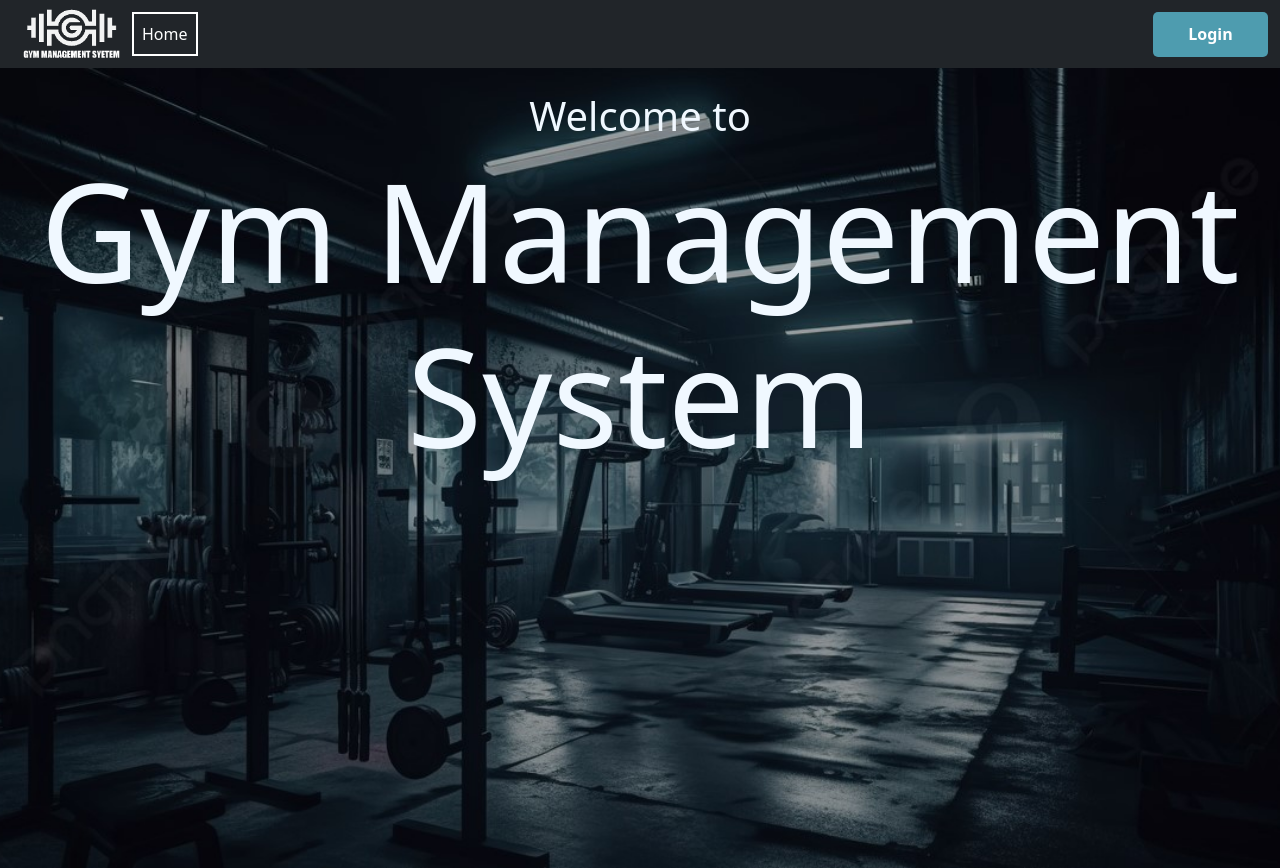
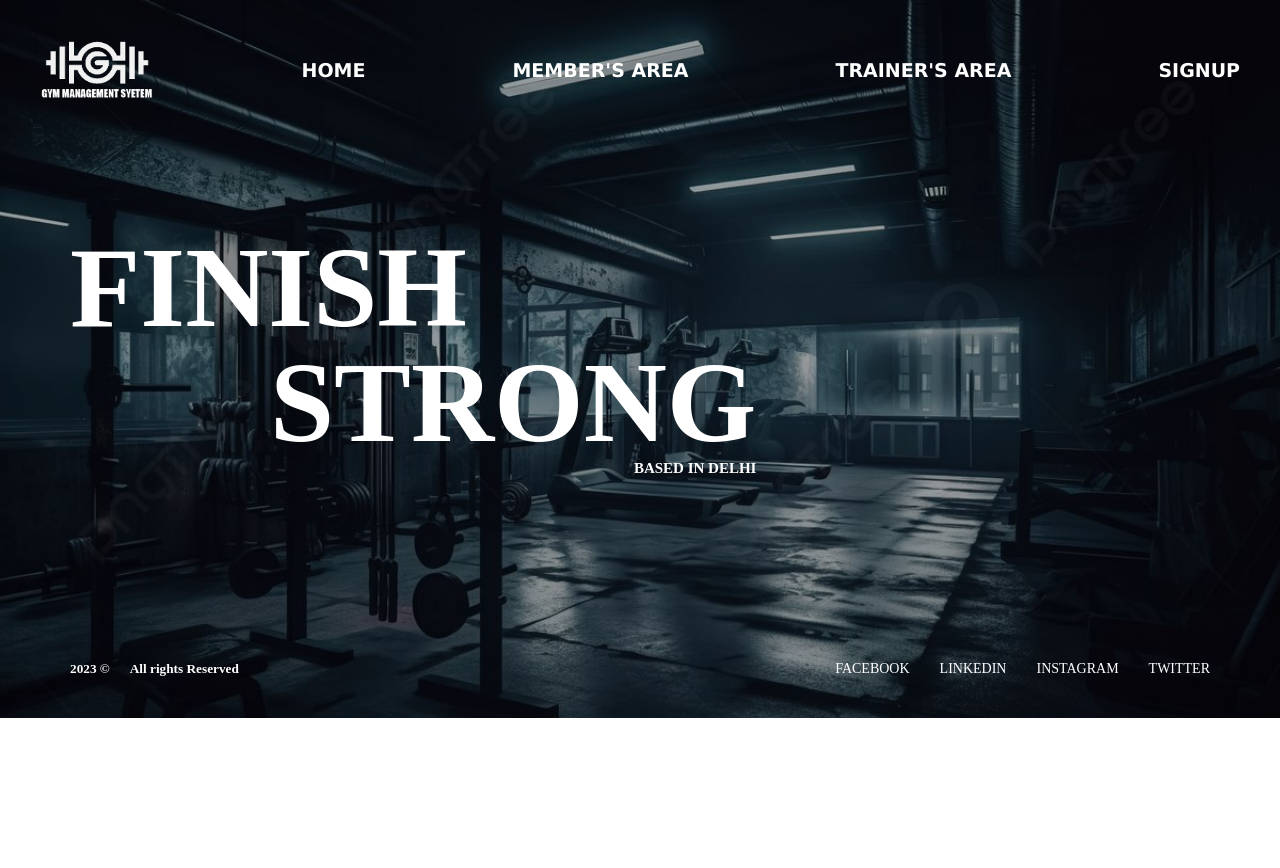
Before and after one commit to Sky1337x/Gym-Management-System, a Flask app: page / in a window 1280 px wide. After the commit the page ends 718 px from the top, so only its background shows below. Run offline with Flask 3, Linux system fonts and the light colour scheme; some libraries are stand-ins or nearby versions.

Commit message:
updated landing page

```diff
--- a/static/index.css
+++ b/static/index.css
@@ -1,27 +1,189 @@
-body,
-html {
-  height: 100%;
-  width: 100%;
+* {
   margin: 0;
+  padding: 0;
+  box-sizing: border-box;
+
 }
 
-.main_page {
-  background: url('../static/assets/index_background.jpg') no-repeat center center fixed;
-  background-size: cover;
+html,body {
+  width: 100%;
+  height: 100%;
+}
+
+#main {
   width: 100%;
   height: 100vh;
 }
 
-.button {
-  display: block;
-  width: 115px;
-  height: 45px;
-  background: #4E9CAF;
-  padding: 10px;
-  text-align: center;
-  border-radius: 5px;
-  color: white;
-  font-weight: bold;
-  line-height: 25px;
+
+#top {
+/*
+  position: absolute;
+  left: 0;
+  top: 0;
+  width: 100%;
+  height: 100vh;
+  background-color: rebeccapurple; */
+
+  pointer-events: none;
+  position: absolute;
+  top: 0;
+  left: 0;
+  height: 100vh;
+  width: 100%;
+
 
 }
+
+
+#back {
+  background-size: cover;
+  background-repeat: no-repeat;
+  background-position: center center;
+  background-attachment: fixed;
+
+
+
+
+
+  /* background-color: blue; */
+}
+
+
+#back img {
+  height: 100%;
+  width: 100%;
+  object-fit: cover;
+}
+
+#workingarea {
+  /*
+  margin: 0 auto;
+  width: 100%;
+  height: 100vh;
+  max-width: 1200px;
+  border: solid 1px blue;
+  background-color: aquamarine; */
+
+
+  position: relative;
+  margin: 0 auto;
+  width: 80%;
+  height: 100vh;
+  width: 1200px;
+
+}
+
+#nav {
+
+
+
+  /* border: 1px solid green;
+  background-color: black; */
+
+
+
+  display: flex;
+  justify-content: space-between;
+  padding: 40px 0;
+  width: 100%;
+  align-items: center;
+
+}
+
+#nav a{
+
+  pointer-events: all;
+  color: white;
+  /* gap: 40px; */
+  text-decoration: none;
+  text-transform: uppercase;
+  font-family: 'Lucida Sans', 'Lucida Sans Regular', 'Lucida Grande', 'Lucida Sans Unicode', Geneva, Verdana, sans-serif;
+  font-size: 19px;
+  font-weight: 600;
+
+
+}
+
+#nav img{
+  height: 60px;
+  /* padding: 10px; */
+
+}
+
+
+
+
+
+#heading {
+  margin-top: 90px;
+}
+
+#heading h1{
+  margin-left: 30px;
+  color: white;
+  /* opacity: 0.6; */
+  line-height: 1;
+  font-family: "General Sans Medium";
+  font-size: 9vw;
+  text-transform: uppercase;
+  font-weight: 900;
+ }
+
+#heading #secondh1{
+  margin-left: 230px;
+}
+
+.blocktext {
+  display: flex;
+  flex-direction: column;
+  align-items: end;
+  width: fit-content;
+}
+
+.blocktext h5{
+  text-align: right;
+  color: white;
+  text-transform: uppercase;
+  font-size: 15px;
+}
+
+
+
+
+
+
+
+
+#footer {
+  /* background-color: black; */
+  pointer-events: all;
+  margin-top: 12%;
+  color: white;
+  display: flex;
+  align-items: center;
+  justify-content: space-between;
+  padding: 40px 30px;
+
+}
+
+#footerleft{
+  font-family: "General Sans Medium";
+  display: flex;
+  gap: 20px;
+}
+
+#footerright {
+  font-family: "General Sans Medium";
+  display: flex;
+  gap: 30px;
+}
+
+#footer a{
+  font-family: "General Sans Medium";
+  text-transform: uppercase;
+  font-size: 14px;
+  font-weight: 500;
+  color: white;
+  text-decoration: none;
+}
--- a/templates/index.html
+++ b/templates/index.html
@@ -1,35 +1,84 @@
-<!doctype html>
+<!DOCTYPE html>
 <html lang="en">
-  <head>
-    <meta charset="utf-8">
-    <meta name="viewport" content="width=device-width, initial-scale=1">
-    <title>Home</title>
+
+<head>
+    <meta charset="UTF-8">
+    <meta name="viewport" content="width=device-width, initial-scale=1.0">
+    <title>Document</title>
+    <link rel="stylesheet" href="loco.css">
+    <link href="https://cdn.jsdelivr.net/npm/remixicon@3.5.0/fonts/remixicon.css" rel="stylesheet">
     <link rel="stylesheet" href="../static/index.css">
-    <link href="https://cdn.jsdelivr.net/npm/bootstrap@5.3.2/dist/css/bootstrap.min.css" rel="stylesheet" integrity="sha384-T3c6CoIi6uLrA9TneNEoa7RxnatzjcDSCmG1MXxSR1GAsXEV/Dwwykc2MPK8M2HN" crossorigin="anonymous">
-  </head>
+</head>
 
-  <body>
-    <nav class="navbar navbar-expand-lg navbar-dark bg-dark">
-      <div class="container-fluid">
-        <img style="padding-left: 10px;" src="../static/assets/index_logo.png" alt="Gym Management system" width="110">
-        <div class="collapse navbar-collapse" id="navbarSupportedContent">
-          <ul class="navbar-nav me-auto mb-2 mb-lg-0">
-            <li class="nav-item">
-              <a class="nav-link active" style="border: 2px solid white;margin-left: 10px;"" aria-current="page" href="/">Home</a>
-            </li>
-          </ul>
-          <a style="text-decoration:none;" class="button" href="/login">Login</a>
+<body>
+
+  <div id="minicircle"></div>
+
+  <div id="main">
+
+    <div id="back">
+      <img src="../static/assets/index_background.jpg" alt="">
+    </div>
+
+    <div id="top">
+      <div id="workingarea">
+        <div id="nav">
+          <img src="../static/assets/index_logo.png" alt="">
+          <a href="/">Home</a>
+          <a href="/login">Member's Area</a>
+          <a href="">Trainer's Area</a>
+          <a href="/signup">Signup</a>
+        </div>
+
+        <div id="heading">
+
+          <div class="bounding">
+              <h1 class="boundingelem">Finish</h1>
+          </div>
+
+           <div class="blocktext">
+
+              <div class="bounding">
+                  <h1 class="boundingelem" id="secondh1">strong</h1>
+              </div>
+
+              <div class="bounding">
+                  <h5 class="boundingelem">based in delhi</h5>
+              </div>
+
+           </div>
+
+        <div id="footer">
+
+          <div id="footerleft">
+              <h5>2023 &copy;</h5>
+              <h5>All rights Reserved</h5>
+          </div>
+
+          <div id="footerright">
+              <a href="#">facebook</a>
+              <a href="#">linkedin</a>
+              <a href="#">instagram</a>
+              <a href="#">twitter</a>
+          </div>
 
         </div>
+
+        </div>
+
       </div>
-    </nav>
-    <div class="main_page">
-      <br>
-      <h1 style="color: aliceblue;text-align: center;">Welcome to</h1>
-      <h1 style="color: aliceblue;text-align: center;font-size: 15ch;">Gym Management System</h1>
+
+
+
+
     </div>
 
-    <script src="https://cdn.jsdelivr.net/npm/bootstrap@5.3.2/dist/js/bootstrap.bundle.min.js" integrity="sha384-C6RzsynM9kWDrMNeT87bh95OGNyZPhcTNXj1NW7RuBCsyN/o0jlpcV8Qyq46cDfL" crossorigin="anonymous"></script>
-  </body>
+  </div>
 
+  <script src="https://cdnjs.cloudflare.com/ajax/libs/gsap/3.12.2/gsap.min.js" integrity="sha512-16esztaSRplJROstbIIdwX3N97V1+pZvV33ABoG1H2OyTttBxEGkTsoIVsiP1iaTtM8b3+hu2kB6pQ4Clr5yug==" crossorigin="anonymous" referrerpolicy="no-referrer"></script>
+    <script src="https://cdn.jsdelivr.net/npm/locomotive-scroll@3.5.4/dist/locomotive-scroll.min.js"></script>
+    <script src="../static/index.js"></script>
+
+
+</body>
 </html>
```
Also changed, not shown: static/index.js (+38 -1 lines).
